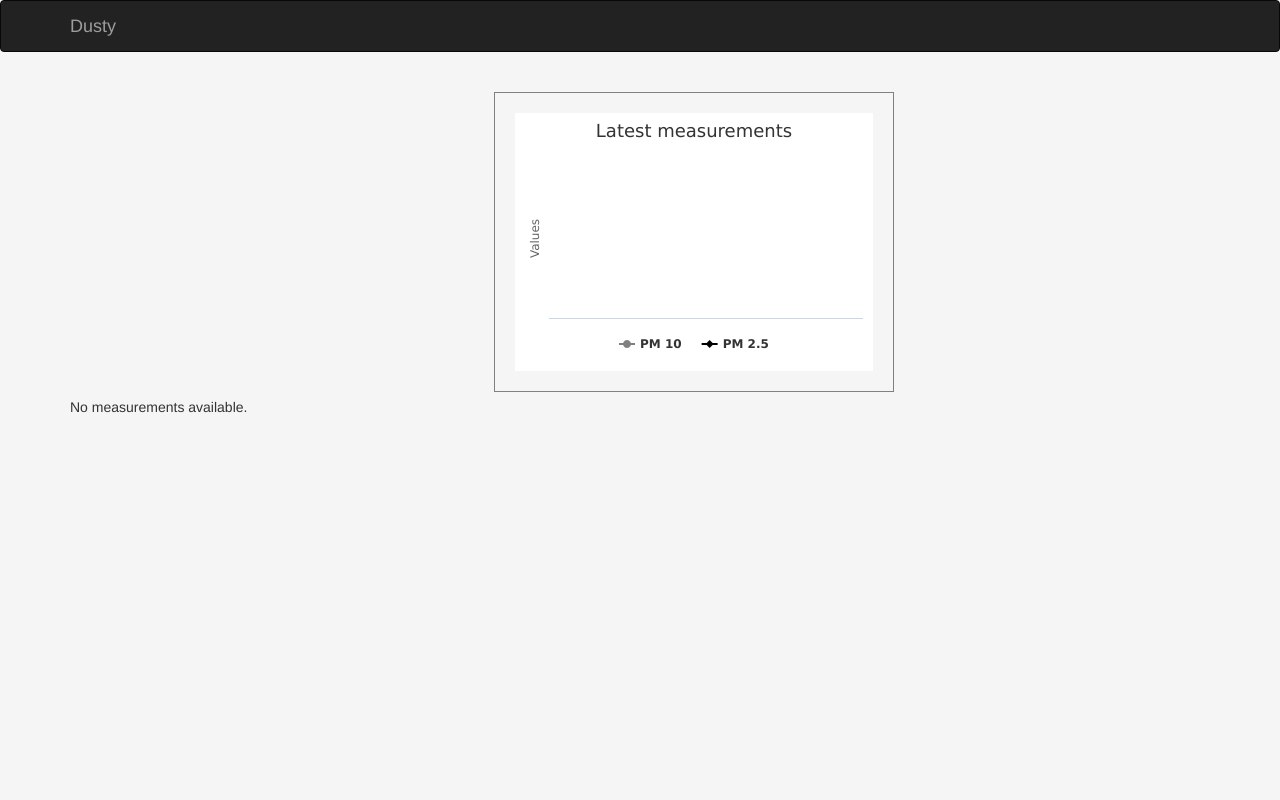
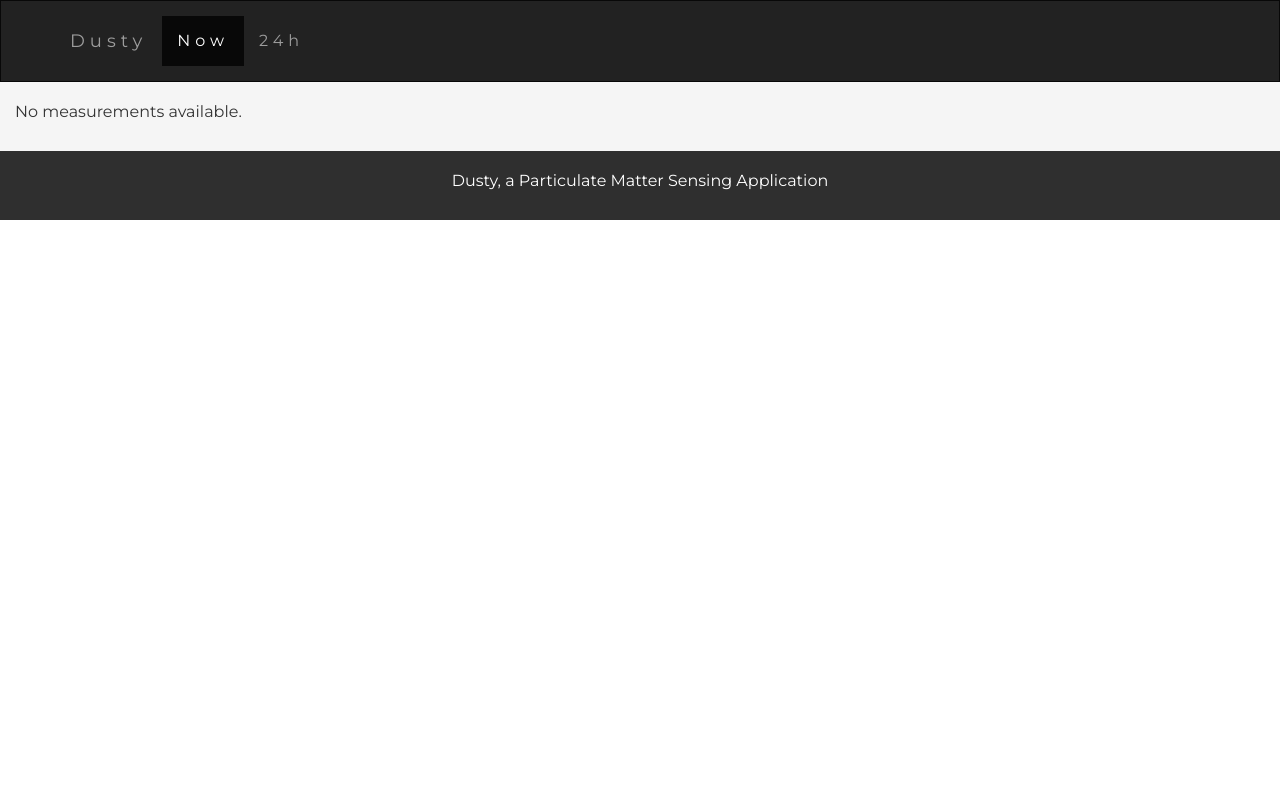
Before and after one commit to solitone/dust, a Django app: page /pm/ in a window 1280 px wide. Run offline with Django 3.2, Linux system fonts and the light colour scheme; data that the repository does not hold is empty; some libraries are stand-ins or nearby versions.

Commit message:
Improved look & feel.

```diff
--- a/pm/templates/pm/base.html
+++ b/pm/templates/pm/base.html
@@ -6,49 +6,63 @@
         <meta http-equiv="X-UA-Compatible" content="IE=edge">
         <meta name="viewport" content="width=device-width, initial-scale=1">
         <link rel="stylesheet"
-              href="https://maxcdn.bootstrapcdn.com/bootstrap/3.3.5/css/bootstrap.min.css"
-              integrity="sha512-dTfge/zgoMYpP7QbHy4gWMEGsbsdZeCXz7irItjcC3sPUFtf0kuFbDz/ixG7ArTxmDjLXDmezHubeNikyKGVyQ=="
-              crossorigin="anonymous">
+              href="https://maxcdn.bootstrapcdn.com/bootstrap/3.3.7/css/bootstrap.min.css">
+        <script src="https://ajax.googleapis.com/ajax/libs/jquery/3.2.1/jquery.min.js"></script>
+        <script src="https://maxcdn.bootstrapcdn.com/bootstrap/3.3.7/js/bootstrap.min.js"></script>
+        <link rel="stylesheet"
+              href="https://fonts.googleapis.com/css?family=Montserrat">
         <link rel = "stylesheet" type = "text/css"
               href = "{% static 'pm/style.css' %}" />
-        <style>
-            .chart {
-                display: inline-block;
-                width: 400px;
-                height: 300px;
-                border: 1px solid grey;
-                padding: 20px;
-                margin: 20px;
-            }
-            .inline {
-                display: inline-block;
-                width: 400px;
-                height: 300px;
-            }
-            th, td {
-                padding: 2px;
-            }
-        </style>
         <title>Dusty</title>
     </head>
     <body>
         <nav class="navbar navbar-inverse">
             <div class="container">
                 <div class="navbar-header">
-                    <button type="button" class="navbar-toggle collapsed" data-toggle="collapse" data-target="#navbar" aria-expanded="false" aria-controls="navbar">
-                        <span class="sr-only">Toggle navigation</span>
+                    <button type="button" class="navbar-toggle" data-toggle="collapse" data-target="#myNavbar">
                         <span class="icon-bar"></span>
                         <span class="icon-bar"></span>
                         <span class="icon-bar"></span>
                     </button>
-                    <a class="navbar-brand" href="#">Dusty</a>
+                    <a class="navbar-brand" href="{% url 'index' %}">Dusty</a>
                 </div> <!-- /.navbar-header -->
-            </div> <!-- /.container -->
+                <div class="collapse navbar-collapse" id="myNavbar">
+                    <ul class="nav navbar-nav">
+                        <li><a href="{% url 'index' %}">Now</a></li>
+                        <li><a href="{% url 'chart' %}">24h</a></li>
+                    </ul>
+                </div> <!-- /#myNavbar -->
+            </div> <!-- /.container-fluid -->
         </nav>
 
-        <div class="container">
+        <div class="container-fluid bg-1">
             {% block content %}
             {% endblock %}
         </div> <!-- /.container -->
+
+        <footer class="container-fluid bg-2 text-center">
+            <p>Dusty, a Particulate Matter Sensing Application</p>
+        </footer>
     </body>
+
+    <script>
+    $(function() {
+    /*
+     * Per attivare la voce della barra di navigazione
+     * corrispondente alla pagina che viene visualizzata,
+     * cioè far diventare:
+     *   <li class="active"><a href="#">Navigation item</a></li>
+     *
+     */
+        var path = window.location.href; // because the 'href' property of the DOM element is the absolute path
+        console.log("path="+path);
+        $('.nav li a').each(function() {
+            console.log("this.href="+this.href);
+            if (this.href === path) {
+                console.log("I'm in!");
+                $(this).parent().addClass('active');
+            }
+        });
+    });
+    </script>
 </html>
--- a/pm/templates/pm/chart.html
+++ b/pm/templates/pm/chart.html
@@ -3,7 +3,6 @@
 {% block content %}
     <div class="chart" id="last24h"></div>
 
-    <script src="https://ajax.googleapis.com/ajax/libs/jquery/2.1.3/jquery.min.js"></script>
     <script src="http://code.highcharts.com/highcharts.js"></script>
     <script type='text/javascript'>
         $(document).ready(function() {
--- a/pm/templates/pm/index.html
+++ b/pm/templates/pm/index.html
@@ -1,15 +1,23 @@
 {% extends 'pm/base.html' %}
 
 {% block content %}
-    <div class="inline">
     {%  if latest_measurement_list %}
+    <div class="row">
+        <div class="col-sm-6">
+            <div class="chart" id="latest"></div>
+        </div> <!-- /.col-sm-6 -->
 
-        <table>
+        <div class="col-sm-6">
+            <div class="table-responsive">
+                <table class="table table-striped table-hover table-condensed">
+                    <thead>
                         <tr>
                             <th>Time</th>
                             <th>PM2.5 (μg/m³)</th>
                             <th>PM10 (μg/m³)</th>
                         </tr>
+                    </thead>
+                    <tbody>
                         {% for measurement in latest_measurement_list %}
                             <tr>
                                 <td>{{ measurement.time }}</td>
@@ -17,16 +25,16 @@
                                 <td>{{ measurement.pm10 }}</td>
                             </tr>
                         {% endfor %}
+                    </tbody>
                 </table>
+            </div> <!-- /.table-responsive -->
+        </div> <!-- /.col-sm-6 -->
+    </div> <!-- /.row -->
+
     {% else %}
     <p>No measurements available.</p>
     {% endif %}
-    </div>
-    <div class="inline">
-        <div class="chart" id="latest"></div>
-    </div>
 
-    <script src="https://ajax.googleapis.com/ajax/libs/jquery/2.1.3/jquery.min.js"></script>
     <script src="http://code.highcharts.com/highcharts.js"></script>
     <script type='text/javascript'>
         $(document).ready(function() {
--- a/pm/views.py
+++ b/pm/views.py
@@ -14,7 +14,7 @@ def chart(request):
     return HttpResponse(template.render({}, request))
 
 def index(request):
-    latest_measurement_list = Measurement.objects.order_by('-time')[:20]
+    latest_measurement_list = Measurement.objects.order_by('-time')[:10]
     template = loader.get_template('pm/index.html')
     context = {
         'latest_measurement_list': latest_measurement_list,
--- a/static/pm/style.css
+++ b/static/pm/style.css
@@ -1,5 +1,25 @@
-body {background-color: whitesmoke;}
+body {
+    font: 16px Montserrat, sans-serif;
+}
 
-table, th, td {
-    border: 1px solid black;
+.bg-1 {
+    background-color: whitesmoke;
 }
+
+.bg-2 {
+    background-color: #2f2f2f;
+    color: #ffffff;
+}
+
+.container-fluid {
+    padding-top: 20px;
+    padding-bottom: 20px;
+  }
+
+.navbar {
+    padding-top: 15px;
+    padding-bottom: 15px;
+    border-radius: 0;
+    margin-bottom: 0;
+    letter-spacing: 5px;
+}
```
Lines whose indentation alone changed are shown as unchanged.
